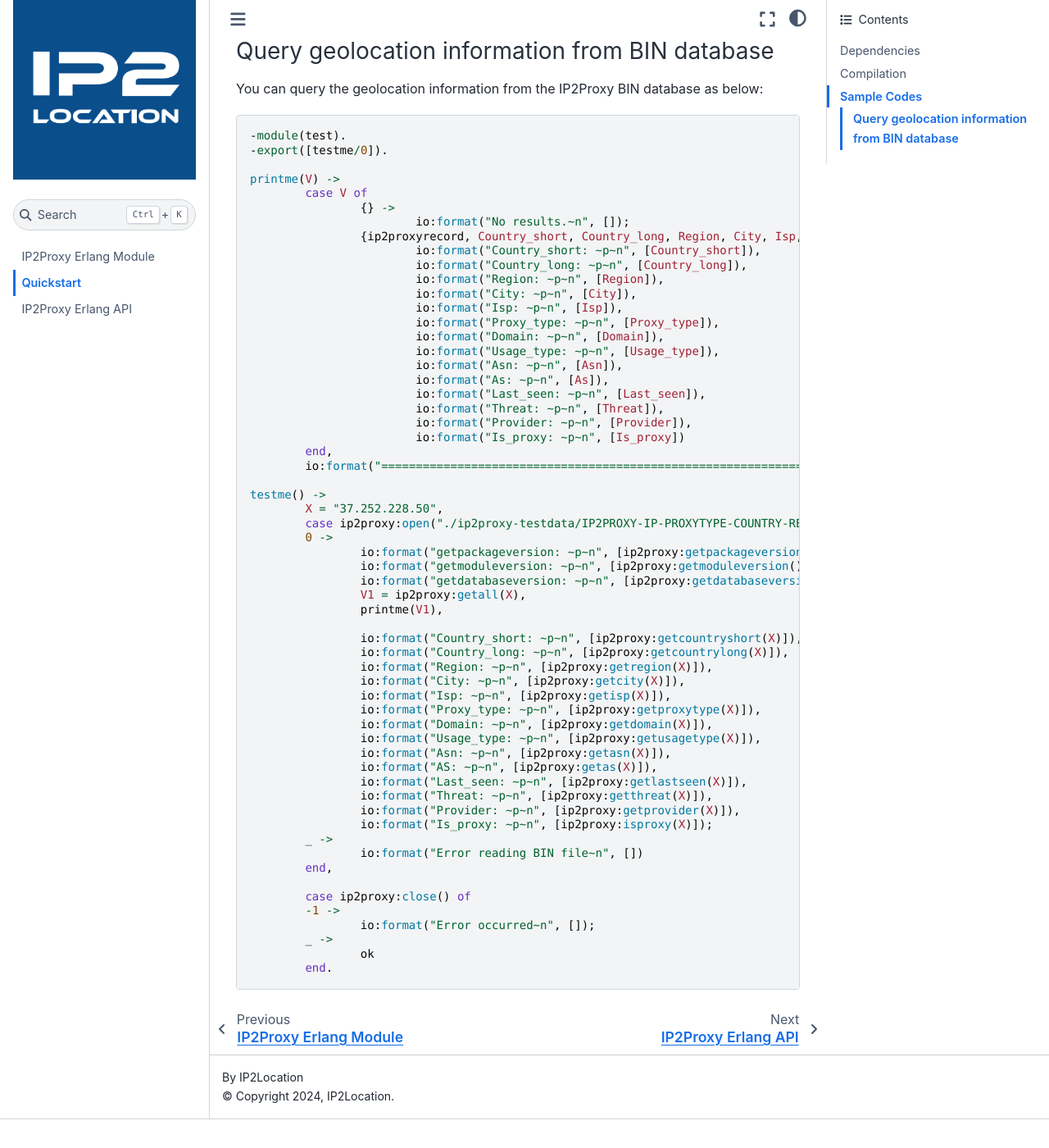
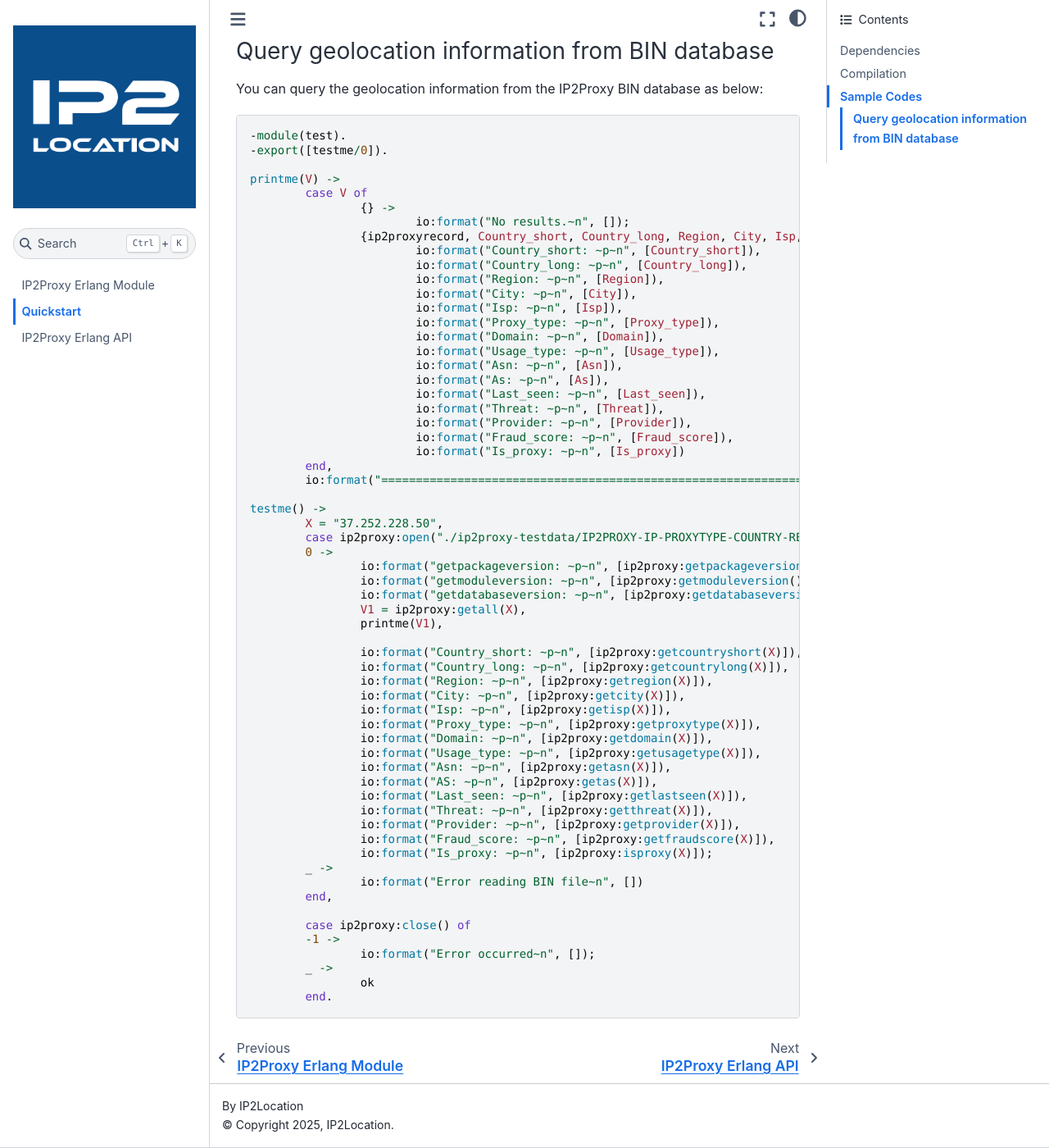
Before and after one commit to ip2location/ip2proxy-erlang, a Sphinx documentation site: the page built from docs/source/quickstart.md, in a window 1280 px wide and 1400 px high, scrolled down 571 px. Shown: the whole window at 82% size. Built offline with Sphinx 7.4.7 and the Sphinx Book theme 1.1.4, drawn with Linux system fonts in a browser that asks for light colours; before the commit the page ends 1936 px from its top, so only the background shows below that.

```diff
--- a/docs/source/conf.py
+++ b/docs/source/conf.py
@@ -4,11 +4,11 @@
 # -- Project information
 
 project = 'IP2Proxy Erlang'
-copyright = '2024, IP2Location'
+copyright = '2025, IP2Location'
 author = 'IP2Location'
 
-release = '0.1.0'
-version = '0.1.0'
+release = '3.4.1'
+version = '3.4.1'
 
 # -- General configuration
 
@@ -57,4 +57,4 @@
 
 html_title = "IP2Proxy Erlang"
 
-# html_baseurl = "https://ip2proxy-D.readthedocs.io/en/latest/"
+# html_baseurl = "https://ip2proxy-erlang.readthedocs.io/en/latest/"
--- a/docs/source/quickstart.md
+++ b/docs/source/quickstart.md
@@ -28,7 +28,7 @@
 	case V of
 		{} ->
 			io:format("No results.~n", []);
-		{ip2proxyrecord, Country_short, Country_long, Region, City, Isp, Proxy_type, Domain, Usage_type, Asn, As, Last_seen, Threat, Provider, Is_proxy} ->
+		{ip2proxyrecord, Country_short, Country_long, Region, City, Isp, Proxy_type, Domain, Usage_type, Asn, As, Last_seen, Threat, Provider, Fraud_score Is_proxy} ->
 			io:format("Country_short: ~p~n", [Country_short]),
 			io:format("Country_long: ~p~n", [Country_long]),
 			io:format("Region: ~p~n", [Region]),
@@ -42,13 +42,14 @@
 			io:format("Last_seen: ~p~n", [Last_seen]),
 			io:format("Threat: ~p~n", [Threat]),
 			io:format("Provider: ~p~n", [Provider]),
+			io:format("Fraud_score: ~p~n", [Fraud_score]),
 			io:format("Is_proxy: ~p~n", [Is_proxy])
 	end,
 	io:format("===================================================================~n", []).
 
 testme() ->
 	X = "37.252.228.50",
-	case ip2proxy:open("./ip2proxy-testdata/IP2PROXY-IP-PROXYTYPE-COUNTRY-REGION-CITY-ISP-DOMAIN-USAGETYPE-ASN-LASTSEEN-THREAT-RESIDENTIAL-PROVIDER.BIN") of
+	case ip2proxy:open("./ip2proxy-testdata/IP2PROXY-IP-PROXYTYPE-COUNTRY-REGION-CITY-ISP-DOMAIN-USAGETYPE-ASN-LASTSEEN-THREAT-RESIDENTIAL-PROVIDER-FRAUDSCORE.BIN") of
 	0 ->
 		io:format("getpackageversion: ~p~n", [ip2proxy:getpackageversion()]),
 		io:format("getmoduleversion: ~p~n", [ip2proxy:getmoduleversion()]),
@@ -69,6 +70,7 @@
 		io:format("Last_seen: ~p~n", [ip2proxy:getlastseen(X)]),
 		io:format("Threat: ~p~n", [ip2proxy:getthreat(X)]),
 		io:format("Provider: ~p~n", [ip2proxy:getprovider(X)]),
+		io:format("Fraud_score: ~p~n", [ip2proxy:getfraudscore(X)]),
 		io:format("Is_proxy: ~p~n", [ip2proxy:isproxy(X)]);
 	_ ->
 		io:format("Error reading BIN file~n", [])
```
Also changed, not shown: docs/source/code.md (+2 -1 lines), 2 other files.
